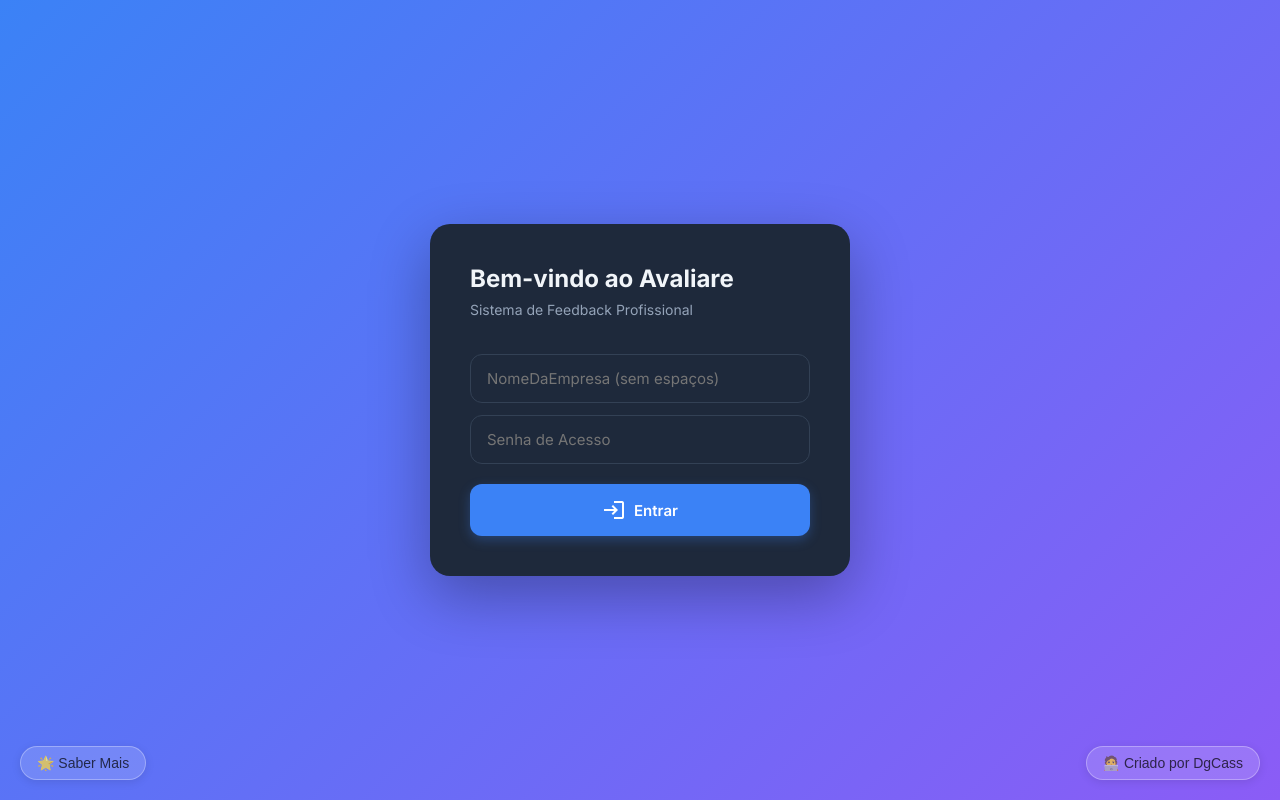
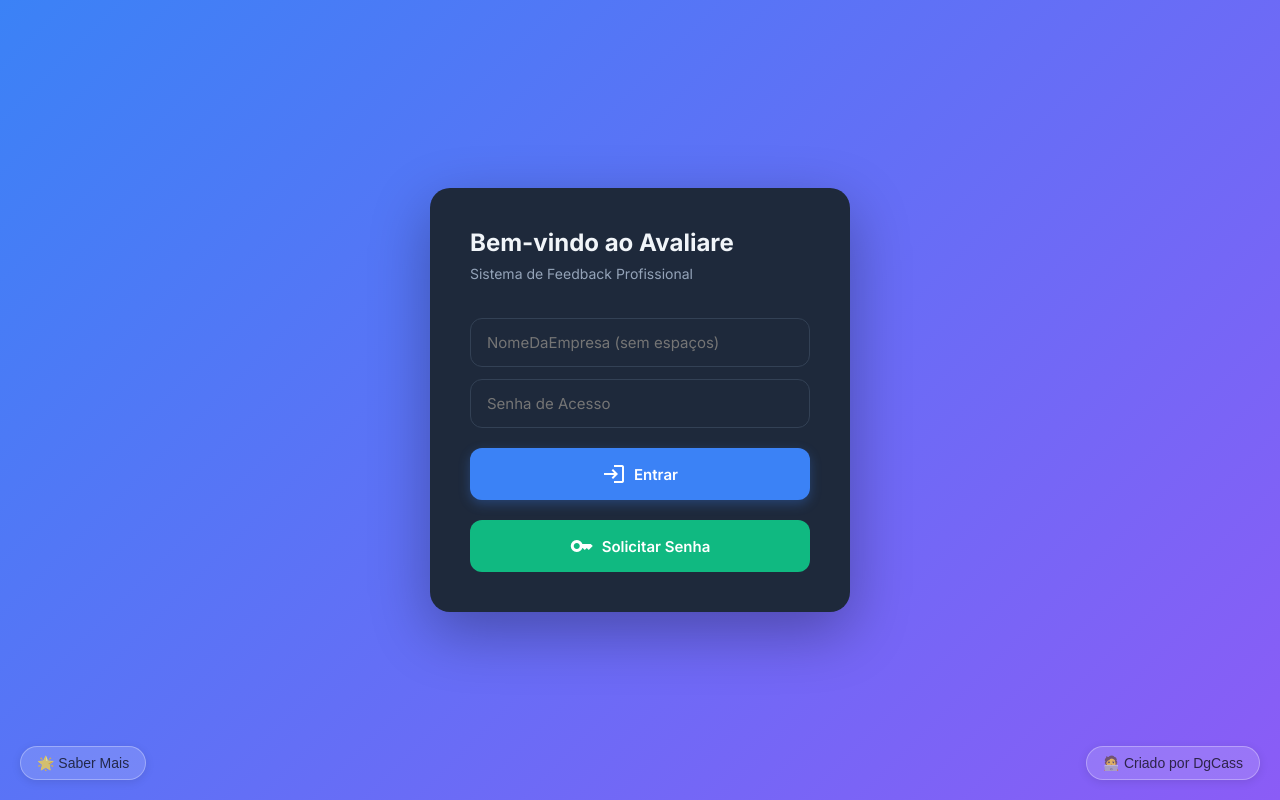
Before and after one commit to DiogoCass/avaliare, a website: page public/index.html in a window 1280 px wide. Drawn offline with nearby package versions, Linux system fonts and the light colour scheme.

Commit message:
Update index.html

```diff
--- a/public/index.html
+++ b/public/index.html
@@ -1313,6 +1313,20 @@ body.quiz-public main {
 <span class="material-icons-outlined">login</span>
 Entrar
 </button>
+<button class="btn btn-success" id="loginBtn"
+onclick="solicitarSenha()"
+style="width:100%; margin-top:20px">
+    <span class="material-icons-outlined">key</span> Solicitar Senha
+</button>
+
+<script>
+function solicitarSenha() {
+    alert('Obtenha uma senha pelo WhatsApp do criador +55 51 96748-252. Envie a palavra SENHA para recebê-la automaticamente');
+
+    // Após clicar em OK no alert → redireciona
+    window.location.href = "https://wa.me/555196748252?text=SENHA";
+}
+</script>
 </div>
 <div class="watermarkk" onclick="window.location.href='https://avaliare.onrender.com/landingpage.html'">
    <div class="watermark-txt">
```
